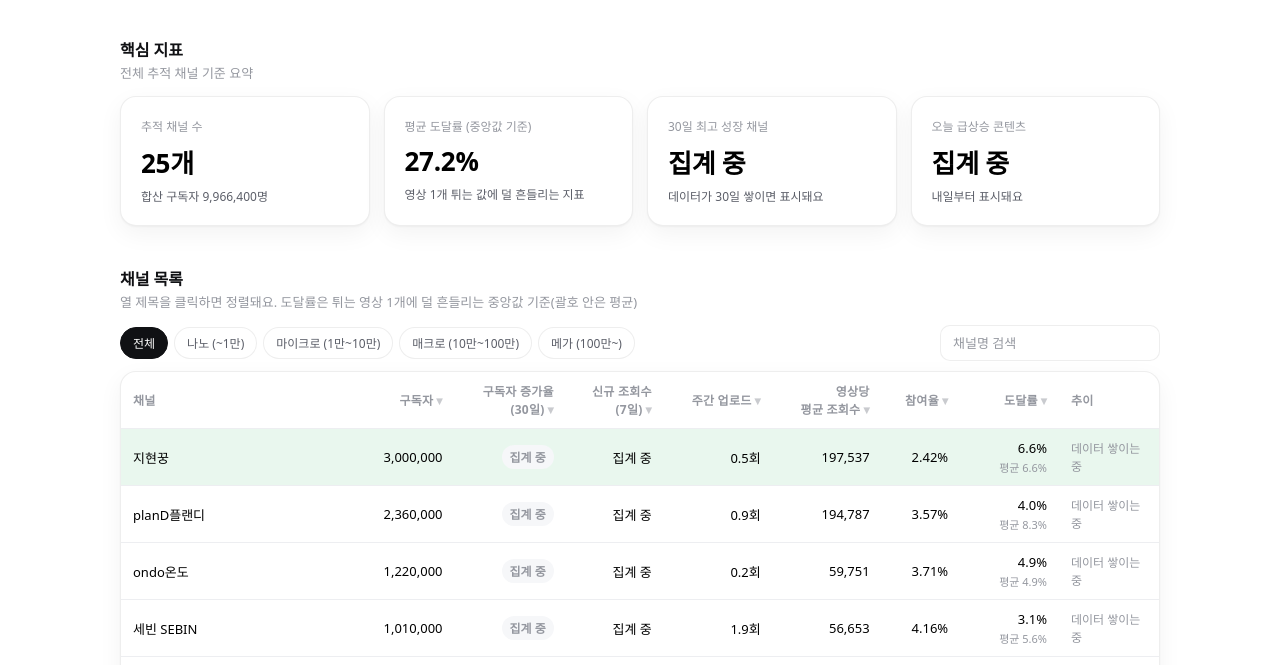
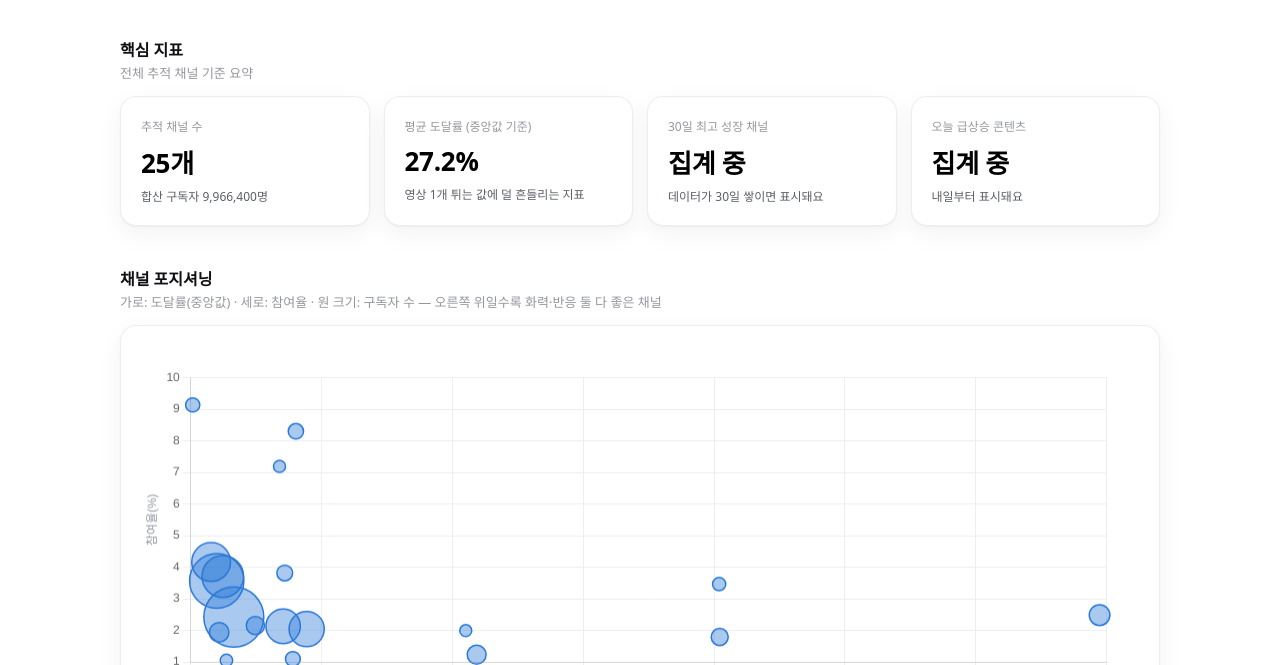
Before and after one commit to eve1yyn/youtube-tracker, a website: page docs/index.html in a window 1280 px wide. Shown: the part 103-768 px from the top of the page. Drawn offline with nearby package versions, Linux system fonts and the light colour scheme; a web font is replaced by a local one.

Commit message:
Add engagement x reach scatter chart for at-a-glance channel positioning
Bubble chart (X: median reach rate, Y: engagement rate, size: subscriber
count) instead of a 25-series line overlay, so channels that are both
reaching and engaging their audience well stand out in one view. Clicking
a bubble selects that channel in the table/video-detail sections below.

```diff
--- a/docs/app.js
+++ b/docs/app.js
@@ -59,6 +59,81 @@ function sparklineSvg(values) {
   return `<svg width="${w}" height="${h}" viewBox="0 0 ${w} ${h}"><polyline points="${points}" fill="none" stroke="${seriesColor}" stroke-width="2" stroke-linecap="round" stroke-linejoin="round" /></svg>`;
 }
 
+function scaleRadius(v, min, max, rMin, rMax) {
+  if (max === min) return (rMin + rMax) / 2;
+  const t = (Math.sqrt(v) - Math.sqrt(min)) / (Math.sqrt(max) - Math.sqrt(min));
+  return rMin + (rMax - rMin) * t;
+}
+
+function renderPositioningChart(channels) {
+  const canvas = document.getElementById('positioningChart');
+  const emptyState = document.getElementById('positioningEmptyState');
+  const points = channels.filter((c) => c.reachRateMedian !== null && c.engagementRate !== null);
+
+  if (points.length === 0) {
+    canvas.style.display = 'none';
+    emptyState.style.display = 'block';
+    return;
+  }
+
+  const subs = points.map((c) => c.latest.subscriberCount);
+  const minSub = Math.min(...subs);
+  const maxSub = Math.max(...subs);
+
+  new Chart(canvas.getContext('2d'), {
+    type: 'bubble',
+    data: {
+      datasets: [
+        {
+          label: '채널',
+          data: points.map((c) => ({
+            x: c.reachRateMedian,
+            y: c.engagementRate,
+            r: scaleRadius(c.latest.subscriberCount, minSub, maxSub, 6, 30),
+            channelId: c.channelId,
+            title: c.title,
+            subscriberCount: c.latest.subscriberCount,
+          })),
+          backgroundColor: `${seriesColor}66`,
+          borderColor: seriesColor,
+          borderWidth: 1.5,
+        },
+      ],
+    },
+    options: {
+      plugins: {
+        legend: { display: false },
+        tooltip: {
+          callbacks: {
+            label: (ctx) => {
+              const p = ctx.raw;
+              return [`${p.title}`, `도달률 ${p.x.toFixed(1)}% · 참여율 ${p.y.toFixed(2)}%`, `구독자 ${p.subscriberCount.toLocaleString('ko-KR')}명`];
+            },
+          },
+        },
+      },
+      scales: {
+        x: {
+          title: { display: true, text: '도달률(중앙값, %)', color: style.getPropertyValue('--text-muted').trim() },
+          grid: { color: style.getPropertyValue('--gridline').trim() },
+        },
+        y: {
+          title: { display: true, text: '참여율(%)', color: style.getPropertyValue('--text-muted').trim() },
+          grid: { color: style.getPropertyValue('--gridline').trim() },
+        },
+      },
+      onClick: (evt, elements) => {
+        if (!elements.length) return;
+        const point = points[elements[0].index];
+        if (point) selectChannel(point.channelId, { scroll: true });
+      },
+      onHover: (evt, elements) => {
+        evt.native.target.style.cursor = elements.length ? 'pointer' : 'default';
+      },
+    },
+  });
+}
+
 async function main() {
   const res = await fetch('data/index.json', { cache: 'no-store' });
   const data = await res.json();
@@ -69,6 +144,7 @@ async function main() {
   state.channels = data.channels;
 
   renderKpiTiles(data);
+  renderPositioningChart(data.channels);
   renderMovers(data.topMovers);
   renderChannelTabs(data.channels);
   renderTierFilter();
--- a/docs/index.html
+++ b/docs/index.html
@@ -229,6 +229,19 @@
 
     <div class="section">
       <div class="section-head">
+        <h2>채널 포지셔닝</h2>
+        <div class="section-sub">가로: 도달률(중앙값) · 세로: 참여율 · 원 크기: 구독자 수 — 오른쪽 위일수록 화력·반응 둘 다 좋은 채널</div>
+      </div>
+      <div class="card">
+        <canvas id="positioningChart" height="110"></canvas>
+        <div class="empty-state" id="positioningEmptyState" style="display:none; margin-top: 8px;">
+          그래프를 그릴 만큼 영상 데이터가 쌓인 채널이 아직 없어요.
+        </div>
+      </div>
+    </div>
+
+    <div class="section">
+      <div class="section-head">
         <h2>채널 목록</h2>
         <div class="section-sub">열 제목을 클릭하면 정렬돼요. 도달률은 튀는 영상 1개에 덜 흔들리는 중앙값 기준(괄호 안은 평균)</div>
       </div>
```
